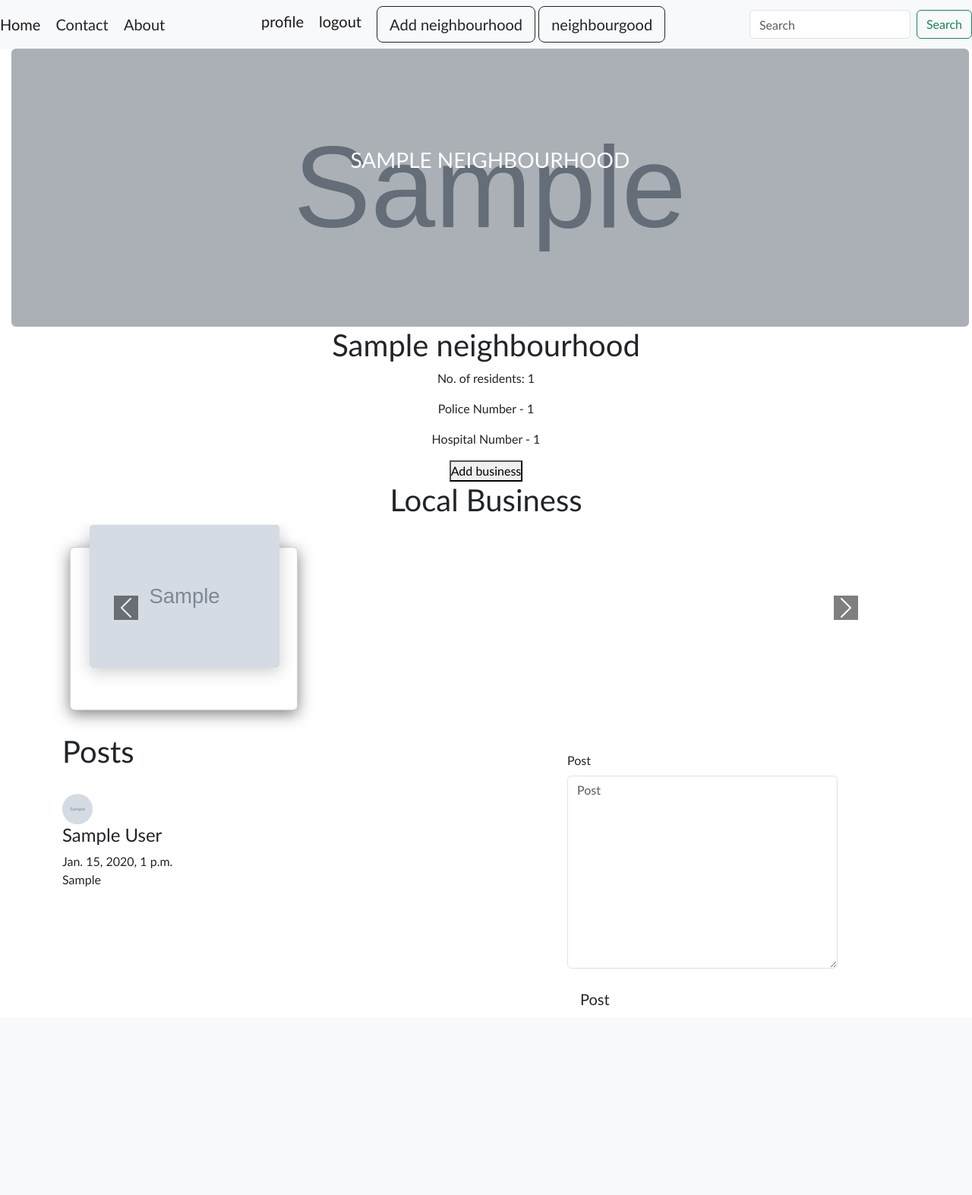
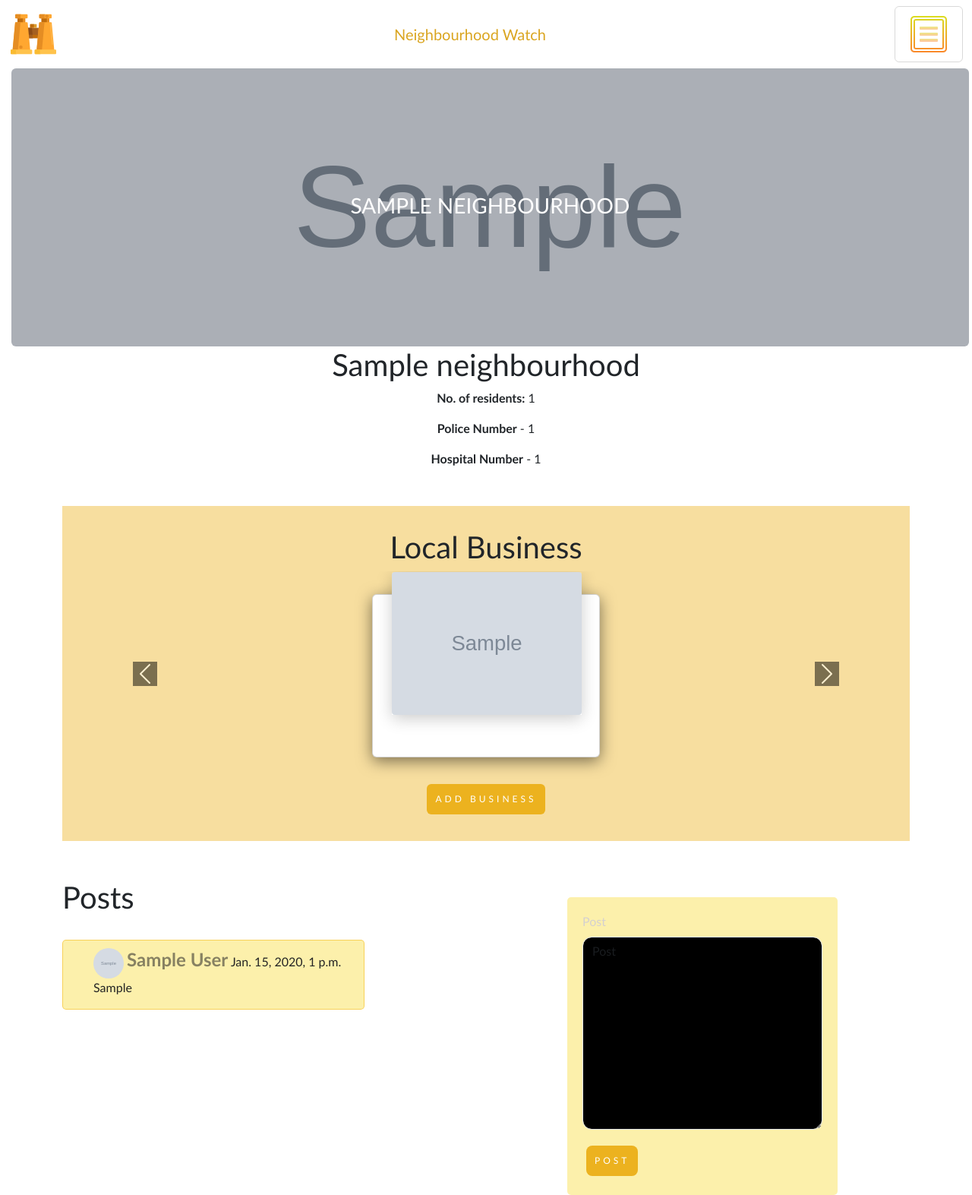
Before and after one commit to KialoHezz/thef, a Django app: page /neighbourhood/1 in a window 1280 px wide. Shown: the whole page at 76% size. Before the commit the page ends 1324 px from the top, so only its background shows below. Run offline with Django 4.2, Linux system fonts and the light colour scheme; a user stored in the database is signed in; tables that the repository leaves empty hold one stand-in row (values such as "Sample post"); grey boxes marked "Sample" are stand-in pictures; some libraries are stand-ins or nearby versions.

Commit message:
modifying styles

```diff
--- a/hapen/static/css/main.css
+++ b/hapen/static/css/main.css
@@ -22,3 +22,21 @@ body{
     align-items: center;
     text-align: center;
 }
+
+.btn {
+    margin: 5px;
+    background-color: #ecb21f;
+    border-style: solid;
+    width: fit-content;
+    padding: 10px 10px;
+    color: white;
+    font-size: 12px;
+    text-transform: uppercase;
+    transition: 0.5s;
+    letter-spacing: 4px;
+    cursor: pointer;
+}
+
+.btn:hover {
+    color: #050801;
+}
--- a/hapen/templates/base/base.html
+++ b/hapen/templates/base/base.html
@@ -6,7 +6,7 @@
     <meta charset="UTF-8" />
     <meta http-equiv="X-UA-Compatible" content="IE=edge" />
     <meta name="viewport" content="width=device-width, initial-scale=1.0" />
-    <title>Welfare</title>
+    <title>Neighbourhood Watch</title>
     <link
       rel="stylesheet"
       href="https://cdn.jsdelivr.net/npm/bootstrap@4.3.1/dist/css/bootstrap.min.css"
--- a/hapen/templates/base/navbar.html
+++ b/hapen/templates/base/navbar.html
@@ -1,29 +1,42 @@
-<nav class="navbar navbar-light bg-light">
-  <div>
-    <a class="navbar-brand" href="{% url 'home' %}">Home</a>
-    <a class="navbar-brand">Contact</a>
-    <a class="navbar-brand">About</a>
+{% load django_bootstrap5 %} {% load static%}
+
+
+<nav class="navbar ">
+  <div class="container-fluid">
+    <a href="{% url 'home' %}"><img class="navbar-logo" src="{% static 'images/flaticon.png' %}"
+        alt="image alt text" /></a>
+    <a class="navbar-brand" href="{% url 'home'%}" style="color: goldenrod;">Neighbourhood Watch</a>
+    <button class="navbar-toggler" type="button" data-bs-toggle="collapse" data-bs-target="#navbarSupportedContent"
+      aria-controls="navbarSupportedContent" aria-expanded="false" aria-label="Toggle navigation">
+      <img src="{% static 'images/menu.png' %}">
+    </button>
+    <div class="collapse navbar-collapse" id="navbarSupportedContent">
+      <ul class="navbar-nav me-auto mb-2 mb-lg-0">
+        {% if user.is_authenticated %}
+        <li class="nav-item">
+          <a class="btn btn-lg active" aria-current="page" href="{% url 'profile' user %}">Hello {{user}}</a>
+        </li>
+        <li class=" nav-item ">
+          <a class=" btn active " href="/logout ">Logout</a>
+        </li>
+        <li class="nav-item ">
+          <a class=" btn active " href="{% url 'new_neighbourhood'%} ">Add Neighbourhood</a>
+        </li>
+        {% else %}
+        <li class="nav-item ">
+          <a class=" btn active " href="/login ">Login</a>
+        </li>
+        <li class="nav-item ">
+          <a class='btn btn-default' href="/register ">Register</a> {% endif %}
+        </li>
+
+      </ul>
+      <form class="form-inline my-2 my-lg-0 justify-content-between " role="search"
+        action="{% url 'business_search'%} ">
+        <input class="form-control mr-sm-2 " type="search" placeholder="Search" aria-label="Search projects "
+          name="business_search">
+        <button class="btn  " type="submit">Search</button>
+      </form>
+    </div>
   </div>
-  {% if user.is_authenticated %}
-  <div>
-    <a class="navbar-brand" href="{% url 'profile' user %}">profile</a>
-    <a class="navbar-brand" href="{% url 'logout' %}">logout</a>
-    <a class="btn btn-lg active" aria-current="page" href="{% url 'new_neighbourhood' %}">Add neighbourhood</a>
-    <a class="btn btn-lg active" aria-current="page" href="{% url 'neighbourhood' user.neighbourhood_set.name %}">neighbourgood</a>
-
-  </div>
-
-  {% else %}
-  <div>
-    <a class="navbar-brand" href="{% url 'register' %}">register</a>
-    <a class="navbar-brand" href="{% url 'login' %}">Login</a>
-  </div>
-
-  {% endif %}
-  <form class="form-inline" role="search" action="{% url 'business_search'%} ">
-    <input class="form-control mr-sm-2" type="search" placeholder="Search" aria-label="Search Business" name="business_search">
-    <button class="btn btn-outline-success my-2 my-sm-0" type="submit">
-      Search
-    </button>
-  </form>
 </nav>
--- a/hapen/templates/home/neighbourhood.html
+++ b/hapen/templates/home/neighbourhood.html
@@ -7,34 +7,32 @@
         <div class="hover-3-content px-5 py-4">
             <h3 class="hover-3-title text-uppercase font-weight-bold mb-1"><span
                     class="font-weight-light">{{neighbourhood.name}}</h3>
-          <center>
-              <a href="{{neighbourhood.link}}" class=" btn hover-3-description small text-uppercase mb-0"
-                  style="margin-top:30px;">Visit Site</a>
-          </center>
+
         </div>
     </div>
 </div>
 
 <div class="container">
     <div class="project-content">
+        <div class="info-container">
+
             <center>
                 <h1>{{neighbourhood.name}}</h1>
-          <p>No. of residents: {{neighbourhood.Occupants_count}}</p>
-          <div class="ratings-container"  >
-            <p>Police Number  - {{contacts.police}}</p>
-            <p>Hospital Number  - {{contacts.hospital}}</p>
+                <p><strong>No. of residents:</strong> {{neighbourhood.Occupants_count}}</p>
+                <p><strong>Police Number</strong> - {{contacts.police}}</p>
+                <p><strong>Hospital Number</strong> - {{contacts.hospital}}</p>
                 </ul>
         </div>
-          <a href="{% url 'new_business' neighbourhood.id%}"><button>Add business</button></a>
+        <div class="business_info">
             </center>
             <div id="carouselExampleControls" class="carousel slide" data-bs-ride="carousel" data-interval="1">
                 <center>
                     <h1>Local Business</h1>
-    </center>
-        <div class="carousel-inner row" style="display:grid ;" >
-            <div   style="grid-template-columns: 1fr 1fr;">
+                <div class="carousel-inner row" style="display:grid ;">
+                    <div style="grid-template-columns: 1fr 1fr;">
                         {% for post in neighbourhood.business_set.all %}
-            <div class="carousel-item {% if forloop.counter == 1 %}active{% endif %}" id="slide{{ forloop.counter }}" >
+                        <div class="carousel-item {% if forloop.counter == 1 %}active{% endif %}"
+                            id="slide{{ forloop.counter }}">
                             <div class="card d-flex position-relative flex-column">
                                 <div class='imgContainer'>
                                     <img src='{{post.picture.url}} '>
@@ -42,23 +40,29 @@
                                 <div class="content">
                                     <h2>{{post.name}}</h2>
                                     <h3>{{post.type}}</h2>
-                    <p>Phone Number - {{post.number}}</p>
-                    <p>email - {{post.email}}</p>
+                                        <p><strong>Phone Number </strong>- {{post.number}}</p>
+                                        <p><strong>email </strong>- {{post.email}}</p>
                                 </div>
                             </div>
                         </div>
                         {% endfor%}
                     </div>
+                    <a href="{% url 'new_business' neighbourhood.id%}"><button class="btn ">Add business</button></a>
+
                 </div>
-        <button class="carousel-control-prev" type="button" data-bs-target="#carouselExampleControls" data-bs-slide="prev">
+                <button class="carousel-control-prev" type="button" data-bs-target="#carouselExampleControls"
+                    data-bs-slide="prev">
                     <span class="carousel-control-prev-icon" aria-hidden="true" style="background-color: black;"></span>
                     <span class="visually-hidden">Previous</span>
                 </button>
-        <button class="carousel-control-next" type="button" data-bs-target="#carouselExampleControls" data-bs-slide="next">
-              <span class="carousel-control-next-icon" aria-hidden="true"style="background-color: black;"></span>
+                <button class="carousel-control-next" type="button" data-bs-target="#carouselExampleControls"
+                    data-bs-slide="next">
+                    <span class="carousel-control-next-icon" aria-hidden="true" style="background-color: black;"></span>
                     <span class="visually-hidden">Next</span>
                 </button>
             </div>
+        </div>
+    </center>
 
         <div class=" row ">
             <div class=" col-sm-5 col-md-6 col-12 pb-4 ">
@@ -84,7 +88,16 @@
         </div>
     </div>
 </div>
+
+
 <style>
+    .business_info {
+        padding: 30px;
+        margin: 50px 0px 50px 0px;
+        background-color: #ecb21f6d;
+
+    }
+
     /* hover */
     .hover {
         overflow: hidden;
@@ -182,120 +195,165 @@
     }
 
 
-        /* Comments */
-
-        .navbar-nav {
-            width: 100%;
-        }
-
-        @media(min-width:568px) {
-            .end {
-                margin-left: auto;
-            }
-        }
-
-        @media(max-width:768px) {
-            #post {
-                width: 100%;
-            }
-        }
-
-        #clicked {
-            padding-top: 1px;
-            padding-bottom: 1px;
-            text-align: center;
-            width: 100%;
-            background-color: #ecb21f;
-            border-color: #a88734 #9c7e31 #846a29;
-            color: black;
-            border-width: 1px;
-            border-style: solid;
-            border-radius: 13px;
-        }
-
-        #profile {
-            background-color: unset;
-
-        }
-
-        #post {
-            margin: 10px;
-            padding: 6px;
-            padding-top: 2px;
-            padding-bottom: 2px;
-            text-align: center;
-            background-color: #ecb21f;
-            border-color: #a88734 #9c7e31 #846a29;
-            color: black;
-            border-width: 1px;
-            border-style: solid;
-            border-radius: 13px;
-            width: 50%;
-        }
-
-
-        #nav-items li a,
-        #profile {
-            text-decoration: none;
-            color: rgb(224, 219, 219);
-            background-color: rgb(255, 255, 255);
-        }
-
 
     /* business */
-        .container .card
-{
+    .container .card {
         max-width: 300px;
         height: 215px;
         margin: 30px 10px;
         padding: 20px 15px;
-    box-shadow: 0 5px 20px rgba(0,0,0,0.5);
+        box-shadow: 0 5px 20px rgba(0, 0, 0, 0.5);
         transition: 0.3s ease-in-out;
     }
-.container .card:hover
-{
+
+    .container .card:hover {
         height: 450px;
     }
-.container .card .imgContainer
-{
+
+    .container .card .imgContainer {
         position: relative;
-    width:250px;
-    height:250px;
-    top:-50px;
-    left:10px;
+        width: 250px;
+        height: 250px;
+        top: -50px;
+        left: 10px;
         z-index: 1;
-    box-shadow: 0 5px 20px rgba(0,0,0,0.2);
+        box-shadow: 0 5px 20px rgba(0, 0, 0, 0.2);
     }
-.container .card .imgContainer img
-{
+
+    .container .card .imgContainer img {
         max-width: 100%;
         border-radius: 4px;
     }
-.container .card .content
-{
+
+    .container .card .content {
         position: relative;
         margin-top: -140px;
         padding: 10px 15px;
         text-align: center;
-    color:#111;
+        color: #111;
         visibility: hidden;
         opacity: 0;
         pointer-events: none;
         transition: 0.3s ease-in-out;
     }
-.container .card:hover .content
-{
+
+    .container .card:hover .content {
         visibility: visible;
         opacity: 1;
         margin-top: -40px;
         transition-delay: 0.3s;
     }
 
-@media (max-width: 330px){
-    .container .card .imgContainer{
+    @media (max-width: 330px) {
+        .container .card .imgContainer {
             left: -2px;
         }
     }
 
+
+    /* Comments */
+
+
+    .comments {
+        margin-top: 5%;
+        margin-left: 20px;
+    }
+
+    .darker {
+        border: 1px solid #ecb21f;
+        background-color: black;
+        float: right;
+        border-radius: 5px;
+        padding-left: 40px;
+        padding-right: 30px;
+        padding-top: 10px;
+    }
+
+    .comment {
+        border: 1px solid #f4b0037b;
+        background-color: #f4d00354;
+        float: left;
+        border-radius: 5px;
+        padding-left: 40px;
+        padding-right: 30px;
+        padding-top: 10px;
+
+    }
+
+    .comment h4,
+    .comment span,
+    .darker h4,
+    .darker span {
+        display: inline;
+        color: rgba(36, 36, 36, 0.545);
+
+    }
+
+    .comment p,
+    .comment span,
+    .darker p,
+    .darker span {
+        color: rgb(36, 36, 36);
+    }
+
+
+
+    h4 {
+        color: white;
+        font-weight: bold;
+    }
+
+    label {
+        color: rgb(212, 208, 208);
+    }
+
+    #align-form {
+        margin-top: 20px;
+    }
+
+    .form-group p a {
+        color: white;
+    }
+
+    #checkbx {
+        background-color: black;
+    }
+
+    #darker img {
+        margin-right: 15px;
+        position: static;
+    }
+
+    .form-group input,
+    .form-group textarea {
+        background-color: black;
+        border-radius: 12px;
+    }
+
+    form {
+        background-color: #f4d00354;
+        color: rgb(0, 0, 0);
+        border-radius: 10px;
+        border-radius: 5px;
+        padding: 20px;
+    }
+
+    .btn {
+        margin: 5px;
+        background-color: #ecb21f;
+        border-style: solid;
+        width: fit-content;
+        padding: 10px 10px;
+        color: white;
+        font-size: 12px;
+        text-transform: uppercase;
+        transition: 0.5s;
+        letter-spacing: 4px;
+        cursor: pointer;
+    }
+
+    .btn:hover {
+        color: #050801;
+    }
 </style>
 {% endblock%}
```
Also changed, not shown: hapen/templates/home/home.html (+17 -1 lines), hapen/static/images/flaticon.png (added), hapen/static/images/menu.png (added). Lines whose indentation alone changed are shown as unchanged.
